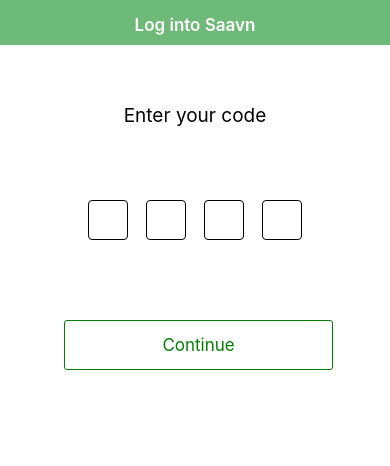
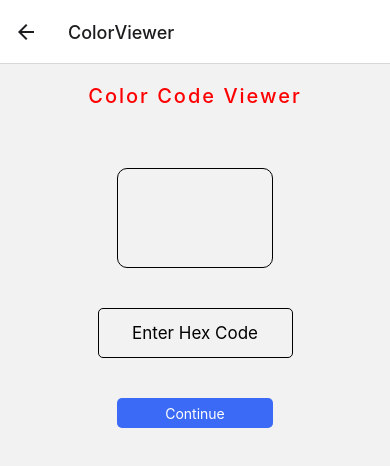
Before and after one commit to RahulKarasi/CounterApp, a React Native app: screen /ColorViewer in a window 390 px wide. Shown: the top 466 px of the page. Built offline with nearby package versions, Linux system fonts and the light colour scheme.

Commit message:
navigation added

```diff
--- /dev/null
+++ b/App.js
@@ -0,0 +1,28 @@
+// import {Text, View} from 'react-native';
+import React, {Component} from 'react';
+import {NavigationContainer} from '@react-navigation/native';
+import {createNativeStackNavigator} from '@react-navigation/native-stack';
+import CounterApp from './counterApp/CounterApp';
+import OtpScreen  from './otp_screen/OtpScreen';
+import OttScreen from './ott_screen/OttScreen'
+import HomeScreen from './HomeScreen';
+import HexCode from './color_code_viewer/HexCode'
+
+const Stack = createNativeStackNavigator();
+export class App extends Component {
+  render() {
+    return (
+      <NavigationContainer>
+        <Stack.Navigator>
+          <Stack.Screen name="HomeScreen" component={HomeScreen} />
+          <Stack.Screen name="CounterApp" component={CounterApp} />
+          <Stack.Screen name="OttScreen" component={OttScreen} />
+          <Stack.Screen name="OtpScreen" component={OtpScreen} />
+          <Stack.Screen name="ColorViewer" component={HexCode} />
+        </Stack.Navigator>
+      </NavigationContainer>
+    );
+  }
+}
+
+export default App;
--- /dev/null
+++ b/HomeScreen.js
@@ -0,0 +1,60 @@
+import {
+  Text,
+  View,
+  StyleSheet,
+  TouchableOpacity,
+} from 'react-native';
+import React, {Component} from 'react';
+
+
+export default class HomeScreen extends Component {
+  render() {
+    return (
+      <View style={styles.parentContainer}>
+        <TouchableOpacity
+          style={styles.button}
+          onPress={() => this.props.navigation.navigate('CounterApp')}>
+          <Text style={styles.btnText}>Don't Click here</Text>
+        </TouchableOpacity>
+
+        <TouchableOpacity
+          style={styles.button}
+          onPress={() => this.props.navigation.navigate('OttScreen')}>
+          <Text style={styles.btnText}>Assignment2</Text>
+        </TouchableOpacity>
+
+        <TouchableOpacity
+          style={styles.button}
+          onPress={() => this.props.navigation.navigate('OtpScreen')}>
+          <Text style={styles.btnText}>Assignment3</Text>
+        </TouchableOpacity>
+
+        <TouchableOpacity
+          style={styles.button}
+          onPress={() => this.props.navigation.navigate('ColorViewer')}>
+          <Text style={styles.btnText}>Assignment4</Text>
+        </TouchableOpacity>
+      </View>
+    );
+  }
+}
+
+const styles = StyleSheet.create({
+  parentContainer: {
+    flex:1,
+    alignItems: 'center',
+  },
+  button: {
+    backgroundColor: '#3d004d',
+    width: '65%',
+    height:50,
+    justifyContent:'center',
+    margin:35,
+    borderRadius:30
+  },
+  btnText:{
+    textAlign:'center',
+    color:'white',
+    fontSize:17
+  }
+});
--- /dev/null
+++ b/color_code_viewer/HexCode.js
@@ -0,0 +1,94 @@
+import {
+  Text,
+  View,
+  SafeAreaView,
+  StyleSheet,
+  TextInput,
+  TouchableOpacity,
+} from 'react-native';
+import React, {Component} from 'react';
+
+
+export class HexCode extends Component {
+  constructor() {
+    super();
+    this.state = {
+      hexCode: '',
+      color: '',
+    };
+  }
+
+  handlePress = () => {
+    this.setState({color: this.state.hexCode});
+  };
+
+  render() {
+    return (
+      <SafeAreaView style={styles.parentContainer}>
+        <Text style={styles.header}>Color Code Viewer</Text>
+        <View style={styles.blankSpace} />
+        <View style={styles2(this.state.color).display} />
+        <View style={styles.blankSpace} />
+        <TextInput
+          style={styles.textInput}
+          placeholder="Enter Hex Code"
+          onChangeText={hexcode => this.setState({hexCode: hexcode})}
+          autoCapitalize="none"
+        />
+        <View style={styles.blankSpace} />
+        <TouchableOpacity style={styles.button} onPress={this.handlePress}>
+          <Text style={styles.btnText}>Continue</Text>
+        </TouchableOpacity>
+      </SafeAreaView>
+    );
+  }
+}
+
+const styles2 = color =>
+  StyleSheet.create({
+    display: {
+      width: '40%',
+      height: 100,
+      borderWidth: 1,
+      borderRadius: 10,
+      backgroundColor: color,
+    },
+  });
+
+const styles = StyleSheet.create({
+  parentContainer: {
+    alignItems: 'center',
+  },
+  header: {
+    marginVertical: 20,
+    fontSize: 20,
+    fontWeight: '500',
+    letterSpacing: 2,
+    color: 'red',
+  },
+  blankSpace: {
+    height: 40,
+  },
+  textInput: {
+    height: 50,
+    width: '50%',
+    borderWidth: 0.7,
+    borderRadius: 5,
+    textAlign: 'center',
+    fontSize: 17,
+  },
+  button: {
+    // borderWidth:1,
+    width: '40%',
+    height: 30,
+    borderRadius: 5,
+    justifyContent: 'center',
+    backgroundColor: 'rgb(59,106,246)',
+  },
+  btnText: {
+    textAlign: 'center',
+    color: 'white',
+  },
+});
+
+export default HexCode;
--- a/counterApp/App.js
+++ b/counterApp/CounterApp.js
@@ -9,7 +9,7 @@
 } from 'react-native';
 import CounterDisplay from './CounterDisplay';
 
-class App extends Component {
+class CounterApp extends Component {
   constructor() {
     super();
     this.state = {counter: 0};
@@ -128,4 +128,4 @@
   },
 });
 
-export default App;
+export default CounterApp;
--- a/index.js
+++ b/index.js
@@ -3,12 +3,9 @@
  */
 
 import {AppRegistry} from 'react-native';
+import App from './App';
 import {name as appName} from './app.json';
 
 
-// import App from './counterApp/App';
-// import Login from './Login';
-// import OttScreen from './ott_screen/OttScreen';
-import OtpScreen from './otp_screen/OtpScreen';
 
-AppRegistry.registerComponent(appName, () => OtpScreen);
+AppRegistry.registerComponent(appName,()=> App);
--- a/otp_screen/OtpScreen.js
+++ b/otp_screen/OtpScreen.js
@@ -104,6 +104,7 @@
                   this.state.num4 == '' &&
                   this.state.num3 != ''
                 ) {
+                  console.log(nativeEvent.key)
                   this.refs.num3ref.focus();
                   this.setState({num3: ''});
                 }
--- a/package.json
+++ b/package.json
@@ -10,8 +10,12 @@
     "lint": "eslint ."
   },
   "dependencies": {
+    "@react-navigation/native": "^6.0.13",
+    "@react-navigation/native-stack": "^6.9.1",
     "react": "18.1.0",
-    "react-native": "0.70.2"
+    "react-native": "0.70.2",
+    "react-native-safe-area-context": "^4.4.1",
+    "react-native-screens": "^3.18.2"
   },
   "devDependencies": {
     "@babel/core": "^7.12.9",
```
Also changed, not shown: 3 other files (tests, documents, lock files or other folders).
